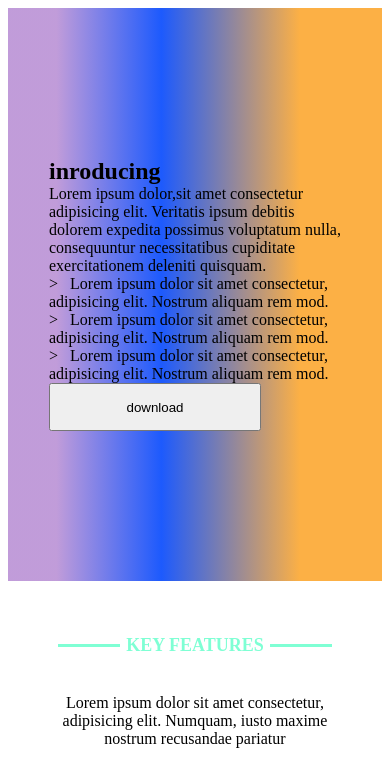
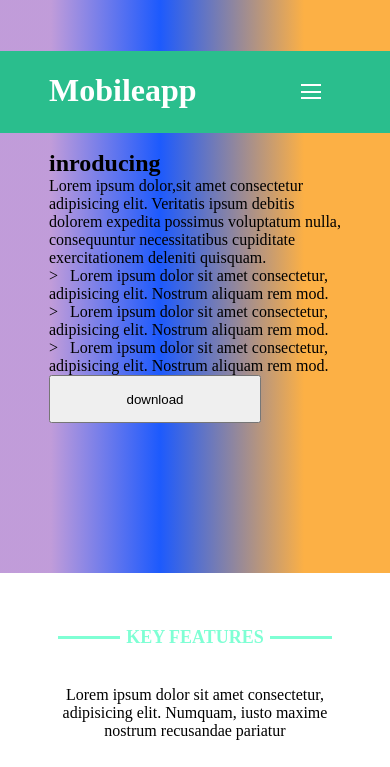
Before and after one commit to andreivirko/cw-2, a plain HTML site: page index.html in a window 390 px wide. Shown: the top 767 px of the page. Drawn offline with Linux system fonts and the light colour scheme.

Commit message:
header is done

```diff
--- a/index.html
+++ b/index.html
@@ -7,6 +7,23 @@
     <title>cw-2</title>
 </head>
 <body>
+    <div class="header_wrapper">
+        <header class="header container">
+            <h1 class="header_logo">Mobileapp</h1>
+            <input class="menu_btn" type="checkbox" id="menu_btn">
+            <label class="menu_icon" for="menu_btn">
+            <span class="nav_icon">
+            </span>
+            </label>
+            <nav class="header_nav">
+                <a href="#">home</a>
+                <a href="#">about</a>
+                <a href="#">info</a>
+                <a href="#">contacts</a>
+                <a href="#">partners</a>
+            </nav>
+        </header>
+    </div>
     <div class="s1_wrapper">
         <section class="s1 container">
             <h2 class="s1_title">inroducing</h2>
--- a/styles.css
+++ b/styles.css
@@ -1,5 +1,13 @@
 /* mobile */
 /* zeroing default properties */
+body {
+    margin: 0;
+}
+
+a {
+    text-decoration: none;
+}
+
 h2,
 h3,
 p,
@@ -17,6 +25,112 @@ ul {
     width: 292px;
     margin: 0 auto;
 }
+
+/* properties for header */
+.header_wrapper {
+    background: rgb(42, 190, 141);
+    position: fixed;
+    width: 100%;
+    top: 6%;
+    z-index: 10;
+}
+
+.header {
+    /* box-shadow: 0 0 10px rgba(0, 0, 0, 0.322); */
+    margin: 0 auto;
+    /* display: flex; */
+    /* flex-flow: row; */
+    /* justify-content: space-around; */
+}
+
+.header_logo {
+    color: white;
+    display: inline-flex;
+}
+
+.header_nav {
+    overflow: hidden;
+    clear: both;
+    max-height: 0;
+    transition: max-height 0.2s ease-out;
+}
+
+.header_nav a {
+    display: block;
+    padding: 20px;
+    text-transform: uppercase;
+    /* border-right: 1px solid yellow; */
+    color: white;
+}
+
+.header_nav a:hover,
+.header .menu_btn:hover {
+    background-color: blue;
+}
+
+.menu_icon {
+    cursor: pointer;
+    display: inline-block;
+    float: right;
+    position: relative;
+    user-select: none;
+    padding: 40px 20px;
+}
+
+.menu_btn {
+    display: none;
+}
+
+.menu_btn:checked~.header_nav {
+    max-height: 100%;
+}
+
+.menu_btn:checked~.menu-icon .nav_icon {
+    background: transparent;
+}
+
+.menu_btn:checked~.menu-icon .nav_icon::before {
+    transform: rotate(-45deg);
+}
+
+.menu_btn:checked~.menu-icon .nav_icon::after {
+    transform: rotate(45deg);
+}
+
+.menu_btn:checked~.menu_icon::not(.steps) .nav_icon::before,
+.menu_btn:checked~.menu_icon::not(.steps) .nav_icon::after {
+    top: 0;
+}
+
+
+.nav_icon {
+    display: block;
+    background: white;
+    height: 2px;
+    width: 20px;
+    transition: background 0.2s ease-out;
+    position: relative;
+}
+
+.nav_icon::before,
+.nav_icon::after {
+    display: block;
+    background: white;
+    height: 100%;
+    width: 100%;
+    content: "";
+    position: absolute;
+    transition: all 0.2s ease-out;
+}
+
+.nav_icon::before {
+    top: 6.5px;
+}
+
+.nav_icon::after {
+    top: -6.5px;
+}
+
 
 /* properties section 1 */
 .s1_wrapper {
@@ -570,6 +684,24 @@ hr {
         width: 708px;
     }
 
+    /* properties for header */
+    .header,
+    .header_nav {
+        display: flex;
+        flex-flow: row;
+        justify-content: space-between;
+    }
+
+    .header_nav {
+        clear: none;
+        max-height: none;
+        padding-top: 14px;
+    }
+
+    .menu_icon {
+        display: none;
+    }
+
     /* properties for section 1 */
     .s1 {
         flex-flow: row wrap;
@@ -851,6 +983,4 @@ hr {
         margin-top: 0;
     }
 
-
-
 }
```
